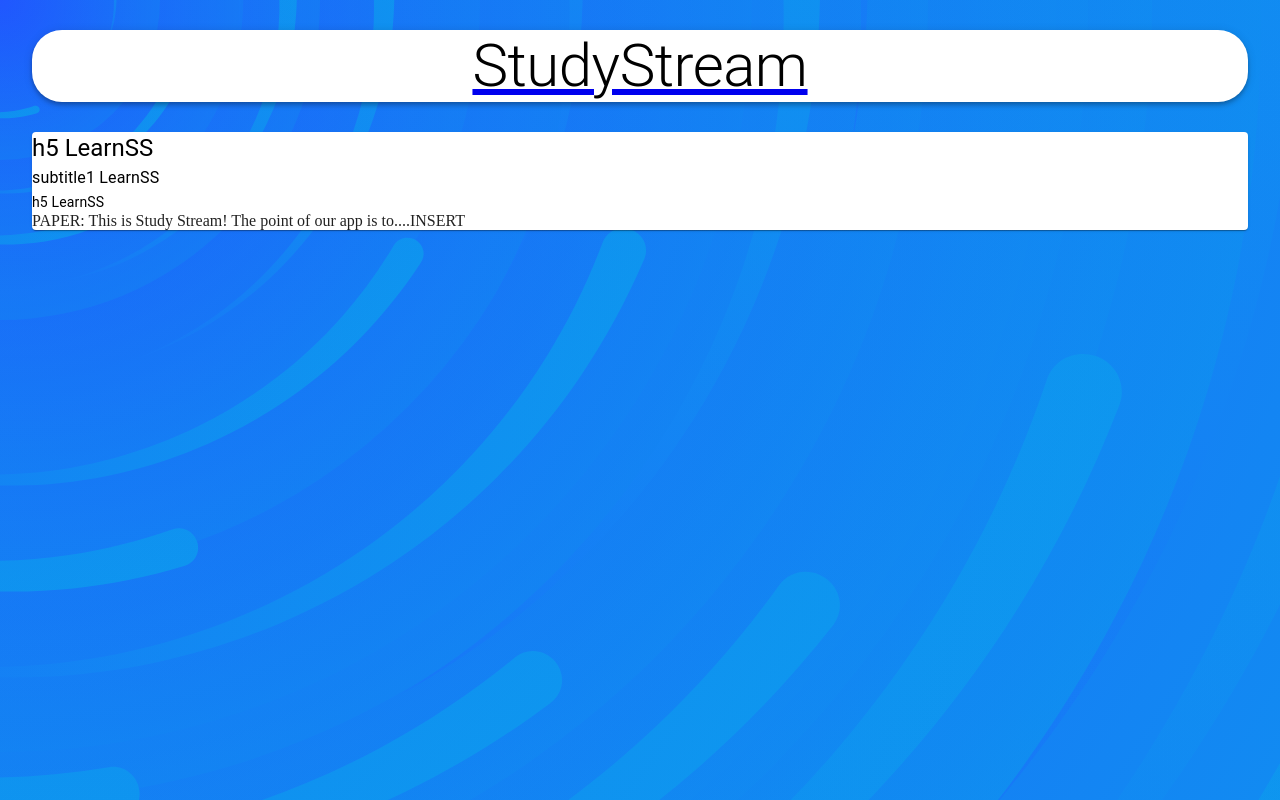
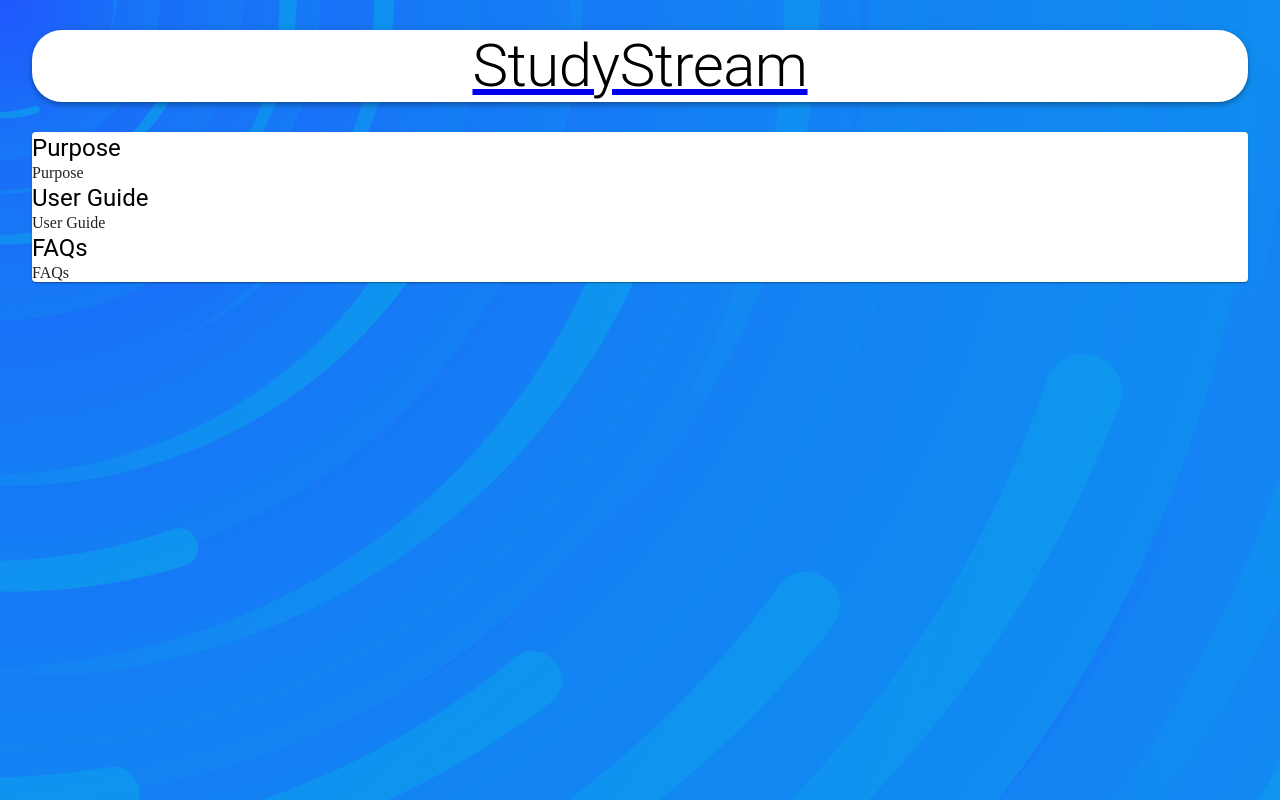
Before and after one commit to hutchinsonmouray/Group23, a React (Create React App) app in the folder client/: page /LearnSS in a window 1280 px wide. Built offline with nearby package versions, Linux system fonts and the light colour scheme.

Commit message:
Merge remote-tracking branch 'origin/base' into mouray

```diff
--- a/client/src/LearnSS.js
+++ b/client/src/LearnSS.js
@@ -46,12 +46,17 @@ const LearnSS = () => {
             </Grow>
             <Paper className={classes.paper}>
                 {/*add a border and make it look nice w/ typ*/}
-                <Typography className={classes.heading} variant="h5" aligin="center">h5 LearnSS</Typography>
-                <Typography className={classes.heading} variant="subtitle1" aligin="center"> subtitle1 LearnSS</Typography>
-                <Typography className={classes.heading} variant="body2" aligin="center">h5 LearnSS</Typography>
+                {/*<Typography className={classes.heading} variant="h5" aligin="center">h5 LearnSS</Typography>*/}
+                {/*<Typography className={classes.heading} variant="subtitle1" aligin="center"> subtitle1 LearnSS</Typography>*/}
+                {/*<Typography className={classes.heading} variant="body2" aligin="center">h5 LearnSS</Typography>*/}
                 <form>
                     <div>
-                         PAPER: This is Study Stream! The point of our app is to....INSERT
+                        <Typography className={classes.heading} variant="h5" aligin="center">Purpose</Typography>
+                        Purpose
+                        <Typography className={classes.heading} variant="h5" aligin="center">User Guide</Typography>
+                        User Guide
+                        <Typography className={classes.heading} variant="h5" aligin="center">FAQs</Typography>
+                        FAQs
                     </div>
                 </form>
             </Paper>
--- a/client/src/Profile.js
+++ b/client/src/Profile.js
@@ -46,9 +46,11 @@ const Profile = () => {
             </Grow>
             <Paper className={classes.paper}>
                 {/*add a border and make it look nice w/ typ*/}
-                <Typography className={classes.heading} variant="h5" aligin="center">h5 User Profile</Typography>
-                <Typography className={classes.heading} variant="subtitle1" aligin="center"> subtitle1</Typography>
-                <Typography className={classes.heading} variant="body2" aligin="center">body2</Typography>
+                <Typography className={classes.heading} variant="h5" aligin="center">User Profile</Typography>
+                {/*<Typography className={classes.heading} variant="subtitle1" aligin="center"> Username</Typography>*/}
+                {/*<Typography className={classes.heading} variant="subtitle1" aligin="center"> Password</Typography>*/}
+                {/*<Typography className={classes.heading} variant="subtitle1" aligin="center"> Email</Typography>*/}
+                {/*<Typography className={classes.heading} variant="body2" aligin="center">body2</Typography>*/}
                 <form>
                     <div>
                         PAPER: This is the content for the profile page.
--- a/client/src/components/Posts/Post/Post.js
+++ b/client/src/components/Posts/Post/Post.js
@@ -5,9 +5,9 @@ const Post = () => {
     const classes = useStyles();
     return (
         <Grid>
-            {/*<Paper elevation={5}>*/}
+            <Paper elevation={5} stretch="tight">
                 <h1>Lecture</h1>
-            {/*</Paper>*/}
+            </Paper>
         </Grid>
 
     );
--- a/client/src/components/Sets/Sets/Set.js
+++ b/client/src/components/Sets/Sets/Set.js
@@ -1,10 +1,12 @@
 import React from 'react';
 import useStyles from './styles';
+import {Paper} from "@material-ui/core";
 const Set = () => {
     const classes = useStyles();
     return (
-        <h1>Set</h1>
-    );
+        <Paper elevation={5} stretch="tight">
+            <h1>Set</h1>
+        </Paper>    );
 };
 
 export default Set;
--- a/client/src/lectureInterface.js
+++ b/client/src/lectureInterface.js
@@ -28,7 +28,6 @@ const SetInterface = () => {
 
     return (
         <Container maxidth={"lg"}>
-            <Typography className={classes.heading} variant="h5" aligin="center">h5 Lecture interface (Model after the Set one)</Typography>
             {/*Header Bar*/}
             <NavLink to={"/"}>
                 <AppBar className={classes.appBar} position = "static" color ="inherit">
@@ -36,17 +35,25 @@ const SetInterface = () => {
                 </AppBar>
             </NavLink>
 
+            {/*add a border and make it look nice w/ typ*/}
+            {/*<Typography className={classes.heading} variant="h5" aligin="center">h5 Set interface</Typography>*/}
+            {/*<Typography className={classes.heading} variant="subtitle1" aligin="center"> subtitle1 Set interface</Typography>*/}
+            {/*<Typography className={classes.heading} variant="body2" aligin="center">body2 Set interface</Typography>*/}
+
             <Grow in>
                 <Grid container justify="space-between" alignItems="stretch" spacing={3}>
                     <Grid item xs={12} sm={7}>
                     </Grid>
                 </Grid>
             </Grow>
-            <div>
-                no paper
-            </div>
             <Paper className={classes.paper}>
-                paper
+            This is the Lecture Interface
+
+                <Paper className={classes.paper}>
+                    This is the Lecture Summary (Adam) </Paper>
+
+                <Paper className={classes.paper}>
+                    This is the Class Interaction (Abby) </Paper>
             </Paper>
         </Container>
     );
--- a/client/src/setInterface.js
+++ b/client/src/setInterface.js
@@ -42,9 +42,6 @@ const SetInterface = () => {
                     </Grid>
                 </Grid>
             </Grow>
-            <div>
-                This is Study Stream NO PAPER! The point of our app is to....INSERT
-            </div>
             <Paper className={classes.paper}>
                 {/*add a border and make it look nice w/ typ*/}
                 {/*<Typography className={classes.heading} variant="h5" aligin="center">h5 Set interface</Typography>*/}
@@ -53,7 +50,7 @@ const SetInterface = () => {
 
                 <form>
                     <div>
-                         PAPER: This is The Set interface
+                         This is The Set interface
                     </div>
                 </form>
             </Paper>
```
